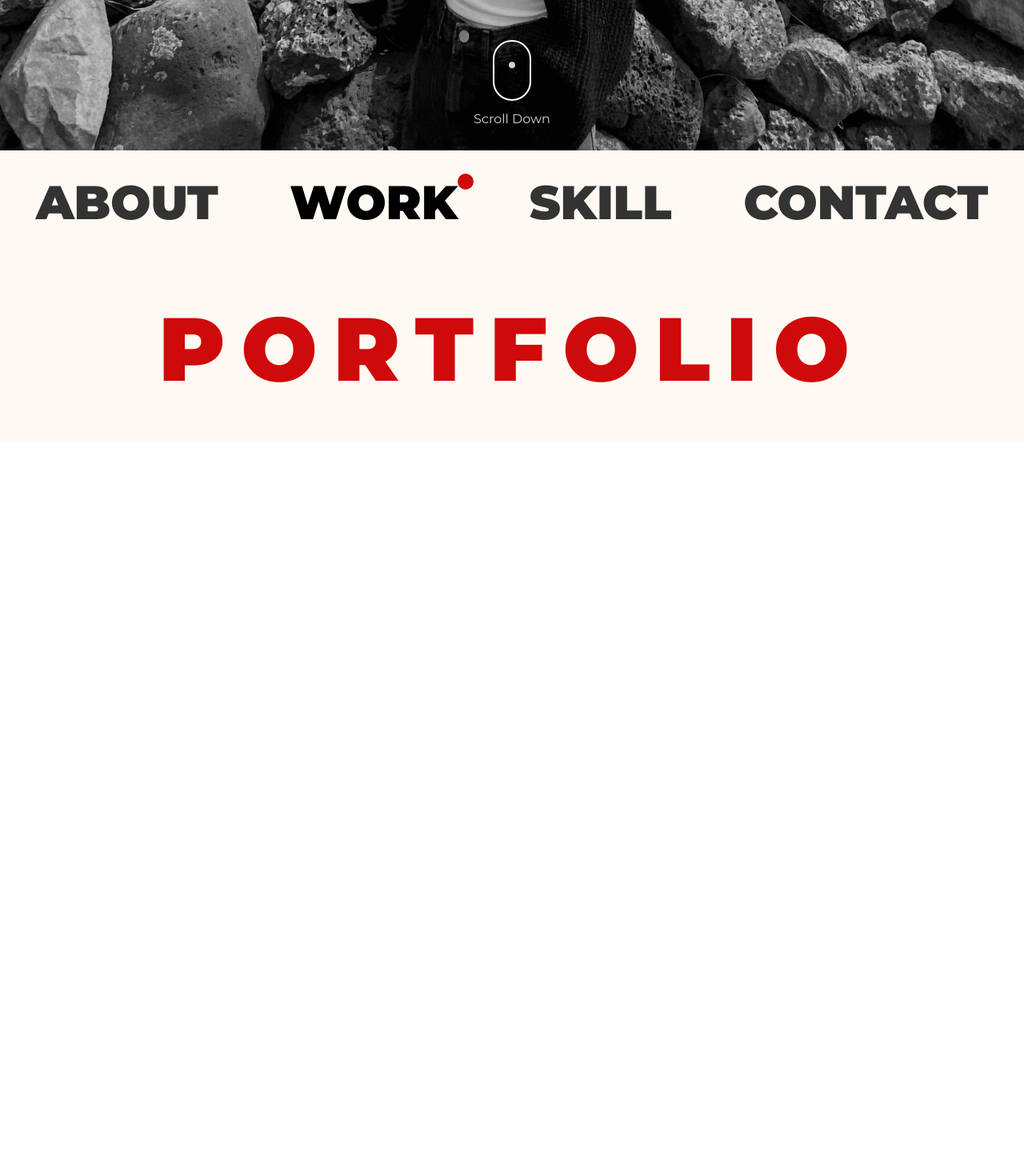
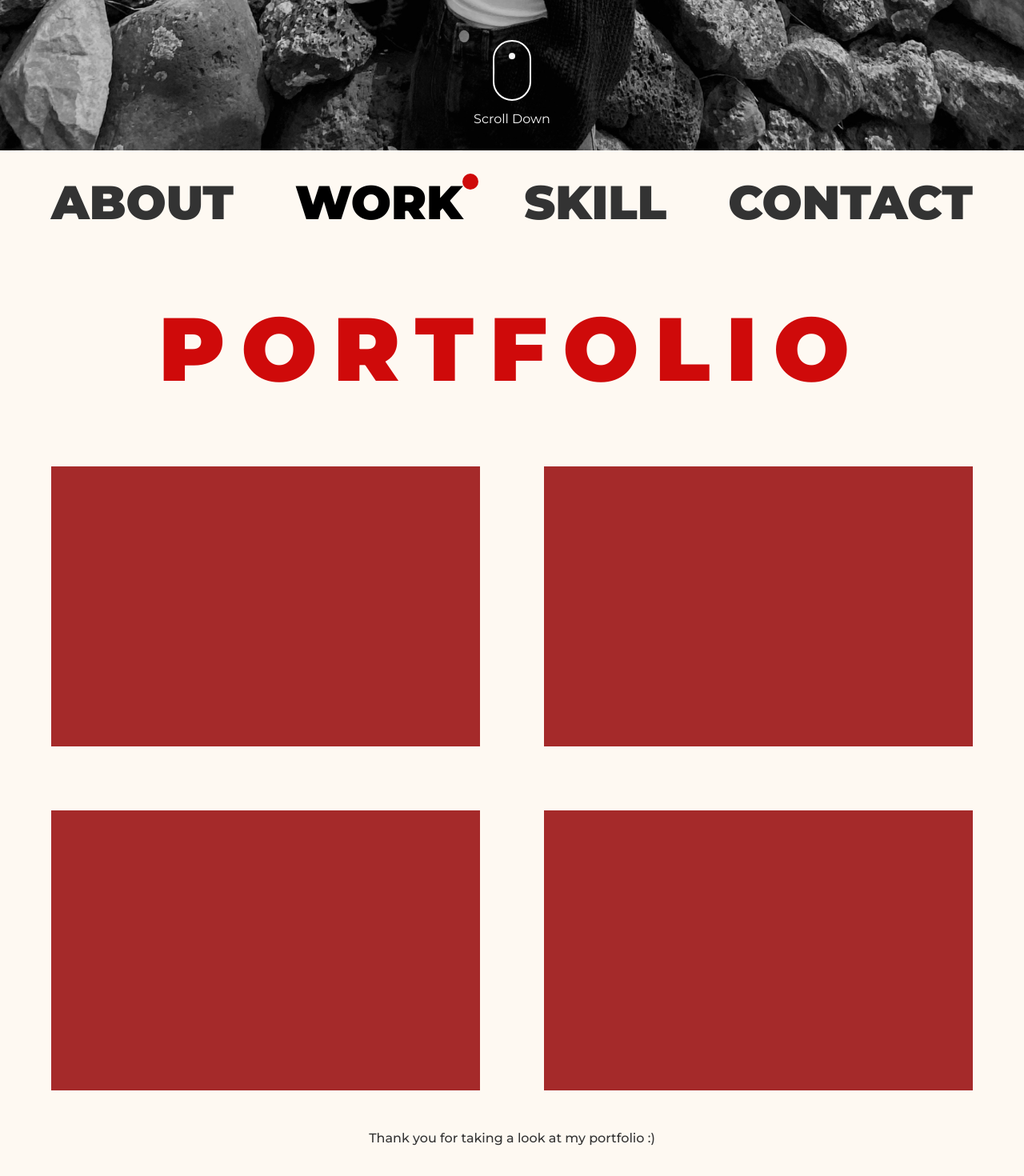
Before and after one commit to mireyhgnay/hyerimiya, a React (Create React App) app: page /work in a window 1280 px wide. Shown: the part 612-2082 px from the top of the page at 80% size. Before the commit the page ends 1165 px from the top, so only its background shows below. Built offline with nearby package versions, Linux system fonts and the light colour scheme; a web font is replaced by a local one.

Commit message:
Feat: Nav Style 수정

```diff
--- a/src/components/Nav/Nav.styles.js
+++ b/src/components/Nav/Nav.styles.js
@@ -2,7 +2,9 @@ import styled from 'styled-components';
 import { Link } from 'react-router-dom';
 
 export const Container = styled.nav`
-  width: 100%;
+  max-width: 1200px;
+  width: 90%;
+  margin: 0 auto;
   padding: 30px 0;
 
   @media all and (max-width: 768px) {
@@ -12,7 +14,7 @@ export const Container = styled.nav`
 
 export const NavList = styled.ul`
   display: flex;
-  justify-content: space-around;
+  justify-content: space-between;
 `;
 
 export const NavItem = styled.li``;
--- a/src/components/Works/Work/Work.styles.js
+++ b/src/components/Works/Work/Work.styles.js
@@ -1,3 +1,8 @@
 import styled from 'styled-components';
 
-export const Container = styled.div``;
+export const Container = styled.div`
+  position: relative;
+  width: 100%;
+  height: 350px;
+  background-color: brown;
+`;
--- a/src/components/Works/Work/WorkTemplate.jsx
+++ b/src/components/Works/Work/WorkTemplate.jsx
@@ -1,20 +1,24 @@
 import React from 'react';
 import Work from './Work';
 import styled from 'styled-components';
-import data from '../Work/WorkData';
+// import data from '../Work/WorkData';
 
 const TemplateContainer = styled.div`
+  margin-top: 80px;
   display: grid;
   grid-template-columns: repeat(2, 1fr);
-  /* grid-gap: 40px; */
+  grid-gap: 80px;
 `;
 
 export default function WorkTemplate() {
   return (
     <TemplateContainer>
-      {data.map((item, index) => (
-        <Work />
-      ))}
+      {/* {data.map((item, index) => ( */}
+      <Work />
+      <Work />
+      <Work />
+      <Work />
+      {/* ))} */}
     </TemplateContainer>
   );
 }
--- a/src/routes/Works.jsx
+++ b/src/routes/Works.jsx
@@ -1,14 +1,15 @@
 import React from 'react';
 import styled from 'styled-components';
+import WorkTemplate from '../components/Works/Work/WorkTemplate';
 
 const WorksContainer = styled.section`
   width: 90%;
   max-width: 1200px;
   margin: 0 auto;
-  padding: 50px 0;
 `;
 
 const Title = styled.h1`
+  margin-top: 50px;
   font-size: 7rem;
   font-weight: 900;
   text-align: center;
@@ -16,11 +17,19 @@ const Title = styled.h1`
   color: ${({ theme }) => theme.textColors.primary};
 `;
 
+const Footer = styled.footer`
+  font-size: 1rem;
+  font-weight: 500;
+  text-align: center;
+  padding: 50px 0;
+`;
+
 export default function Work() {
   return (
     <WorksContainer>
       <Title>PORTFOLIO</Title>
-      {/* <Footer /> */}
+      <WorkTemplate />
+      <Footer>Thank you for taking a look at my portfolio :)</Footer>
     </WorksContainer>
   );
 }
```
Also changed, not shown: src/components/Works/Work/WorkData.js (+8 -0 lines), src/components/Works/Footer/Footer.jsx (deleted), src/components/Works/Footer/Footer.styles.js (deleted).
